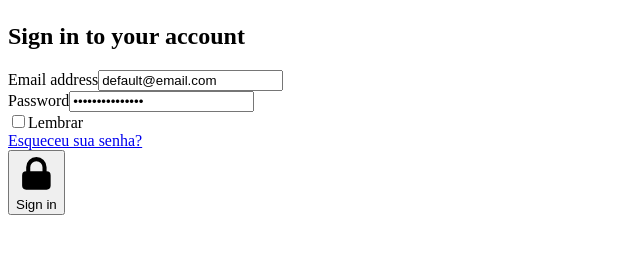
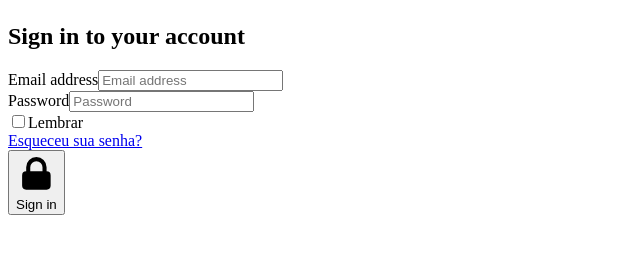
Before and after one commit to alexandreReys/anr-nfse, a Next.js app in the folder anr_console/: page / in a window 1280 px wide. Shown: the part 309-562 px from the top of the page, without its empty margins (0-640 px from the left). Built offline with nearby package versions, Linux system fonts and the light colour scheme.

Commit message:
refactor

```diff
--- a/anr_console/src/pages/index.tsx
+++ b/anr_console/src/pages/index.tsx
@@ -8,23 +8,33 @@ import { SignInData } from '@/context/authContext/types'
 export default function Home() {
   const { register, handleSubmit } = useForm({
     defaultValues: {
-      email: 'default@email.com',
-      password: 'defaultPassword'
+      email: '',
+      password: ''
     }
   });
+
   const { signIn } = useContext(AuthContext);
+
+  const userStyles =
+    'appearance-none rounded-none relative block w-full px-3 py-2 border border-gray-300 placeholder-gray-500 ' +
+    'text-gray-900 rounded-md focus:outline-none focus:ring-indigo-500 focus:border-indigo-500 focus:z-10 sm:text-sm';
+
+  const passwordStyles = `${userStyles} mt-4`;
 
   async function handleSignIn(data: SignInData) {
     await signIn(data);
   }
 
+  const TabTitle = () => {
     return (
-    <div className="min-h-screen flex items-center justify-center bg-gray-50 py-12 px-4 sm:px-6 lg:px-8">
       <Head>
         <title>Home</title>
       </Head>
+    );
+  }
 
-      <div className="max-w-sm w-full space-y-8">
+  const Logo = () => {
+    return (
       <div>
         <img
           className="mx-auto h-12 w-auto"
@@ -33,41 +43,33 @@ export default function Home() {
         />
         <h2 className="mt-6 text-center text-3xl font-extrabold text-gray-900">Sign in to your account</h2>
       </div>
-        <form className="mt-8 space-y-6" onSubmit={handleSubmit(handleSignIn)}>
-          <div className="rounded-md shadow-sm -space-y-px">
+    );
+  }
+
+  const Email = () => {
+    return (
       <div>
         <label htmlFor="email-address" className="sr-only">
           Email address
         </label>
-              <input
-                {...register('email')}
-                id="email-address"
-                name="email"
-                type="email"
-                autoComplete="email"
-                required
-                className="appearance-none rounded-none relative block w-full px-3 py-2 border border-gray-300 placeholder-gray-500 text-gray-900 rounded-t-md focus:outline-none focus:ring-indigo-500 focus:border-indigo-500 focus:z-10 sm:text-sm"
-                placeholder="Email address"
-              />
+        <input {...register('email')} id="email-address" name="email" type="email" autoComplete="email" required className={userStyles} placeholder="Email address" />
       </div>
+    )
+  }
+
+  const Password = () => {
+    return (
       <div>
         <label htmlFor="password" className="sr-only">
           Password
         </label>
-              <input
-                {...register('password')}
-                id="password"
-                name="password"
-                type="password"
-                autoComplete="current-password"
-                required
-                className="appearance-none rounded-none relative block w-full px-3 py-2 border border-gray-300 placeholder-gray-500 text-gray-900 rounded-b-md focus:outline-none focus:ring-indigo-500 focus:border-indigo-500 focus:z-10 sm:text-sm"
-                placeholder="Password"
-              />
+        <input {...register('password')} id="password" name="password" type="password" autoComplete="current-password" required className={passwordStyles} placeholder="Password" />
       </div>
-          </div>
+    )
+  }
 
-          <div className="flex items-center justify-between">
+  const RememberMe = () => {
+    return (
       <div className="flex items-center">
         <input
           id="remember_me"
@@ -79,17 +81,24 @@ export default function Home() {
           Lembrar
         </label>
       </div>
+    );
+  }
 
+  const ForgotPassword = () => {
+    return (
+      <>
         <div className="text-sm">
           <a href="#" className="font-medium text-indigo-600 hover:text-indigo-500">
             Esqueceu sua senha?
           </a>
         </div>
         <input type="hidden" name="remember" defaultValue="true" />
+      </>
+    );
+  }
 
-          </div>
-
-          <div>
+  const ButtonSubmit = () => {
+    return (
       <button
         type="submit"
         className="group relative w-full flex justify-center py-2 px-4 border border-transparent text-sm font-medium rounded-md text-white bg-indigo-600 hover:bg-indigo-700 focus:outline-none focus:ring-2 focus:ring-offset-2 focus:ring-indigo-500"
@@ -99,7 +108,29 @@ export default function Home() {
         </span>
         Sign in
       </button>
+    );
+  };
+
+  return (
+    <div className="min-h-screen flex items-center justify-center bg-gray-50 py-12 px-4 sm:px-6 lg:px-8">
+      <TabTitle />
+
+      <div className="max-w-sm w-full space-y-8">
+        <Logo />
+
+        <form className="mt-8 space-y-6" onSubmit={handleSubmit(handleSignIn)}>
+
+          <div className="rounded-md shadow-sm -space-y-px">
+            <Email />
+            <Password />
           </div>
+
+          <div className="flex items-center justify-between">
+            <RememberMe />
+            <ForgotPassword />
+          </div>
+
+          <ButtonSubmit />
         </form>
       </div>
     </div>
```
Lines whose indentation alone changed are shown as unchanged.
